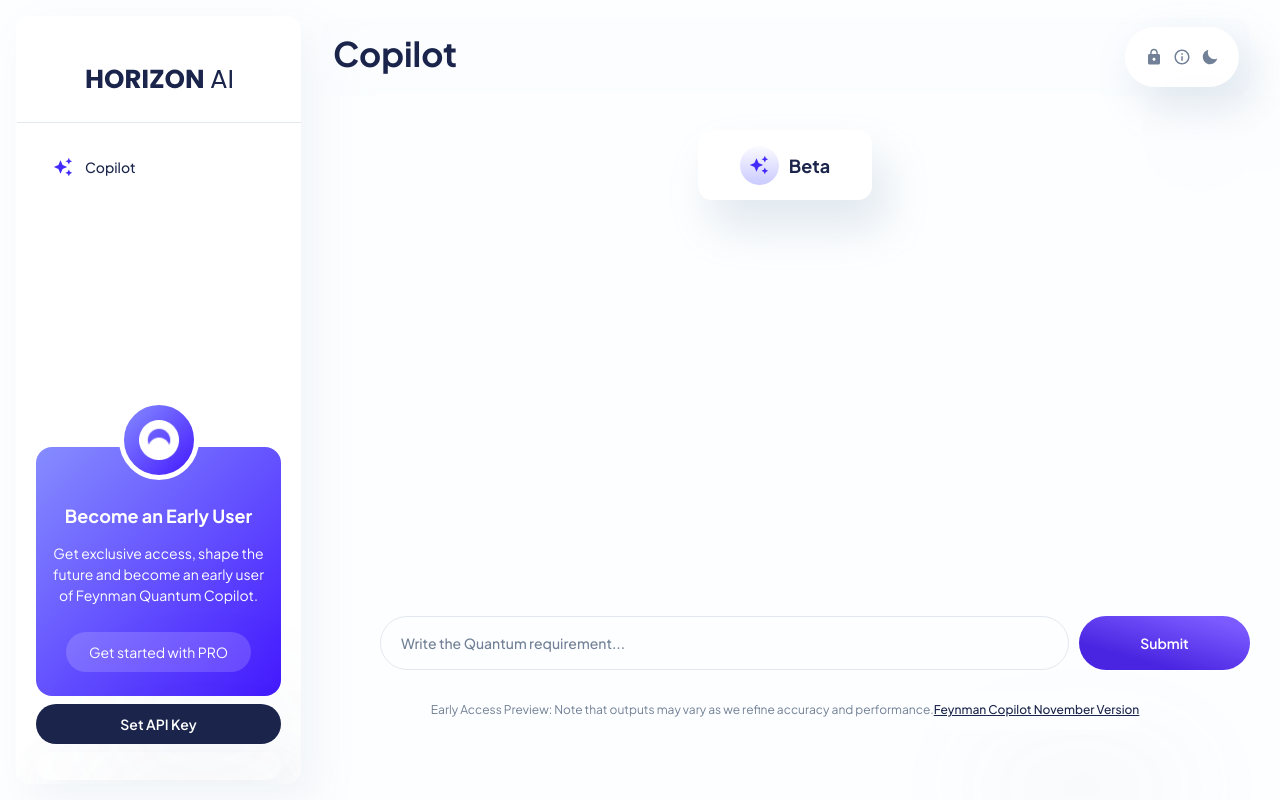
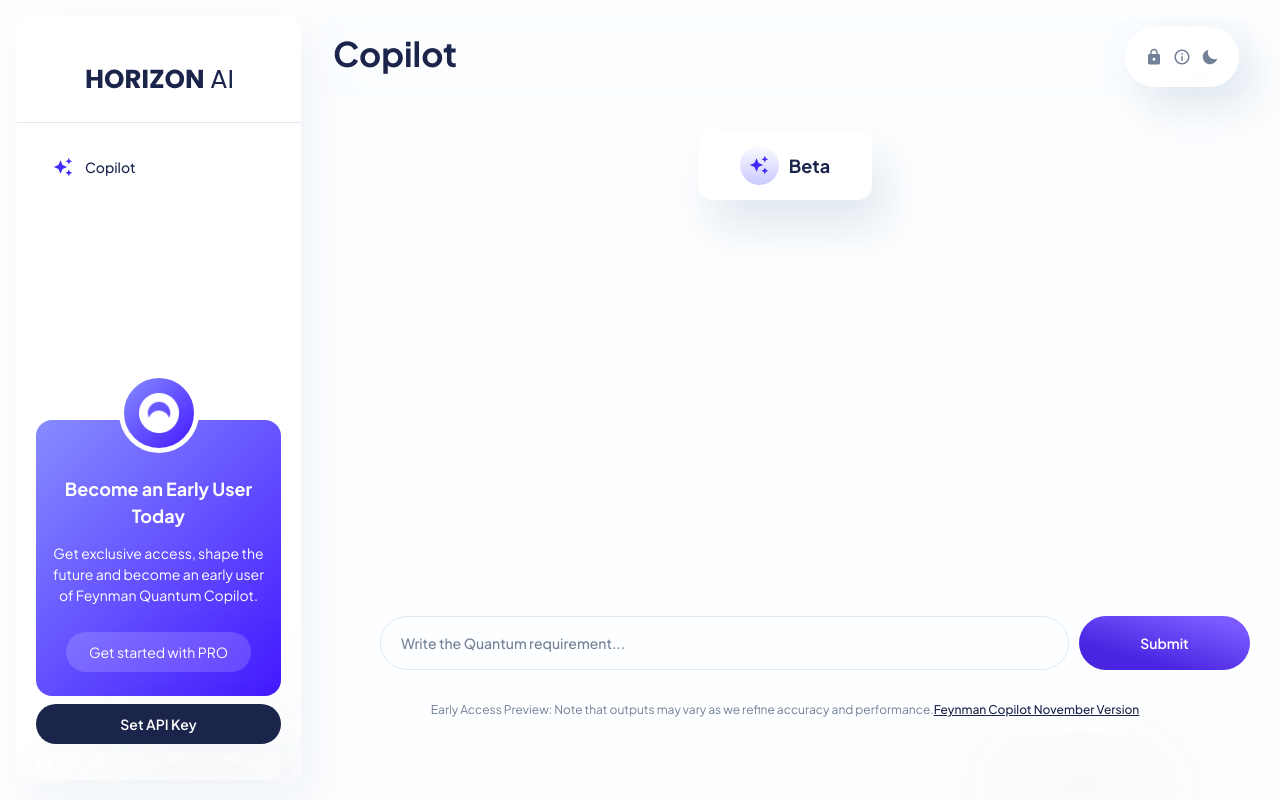
Before and after one commit to asela-wijesinghe/QTD_Horizon, a Next.js app: page / in a window 1280 px wide. Shown: the top 800 px of the page. Built offline with nearby package versions, Linux system fonts and the light colour scheme.

Commit message:
UI changes

```diff
--- a/src/components/sidebar/components/SidebarCard.tsx
+++ b/src/components/sidebar/components/SidebarCard.tsx
@@ -54,7 +54,7 @@ export default function SidebarDocs() {
           textAlign="center"
           mb="14px"
         >
-          Become an Early User
+          Become an Early User Today
         </Text>
         <Text fontSize="14px" color={'white'} mb="14px" textAlign="center">
           Get exclusive access, shape the future and become an early user of
```
